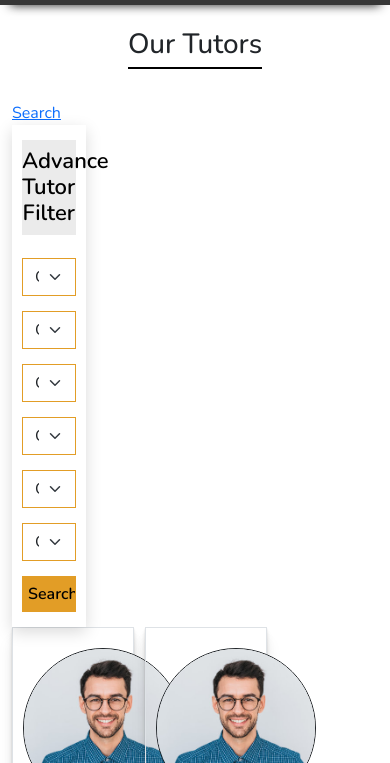
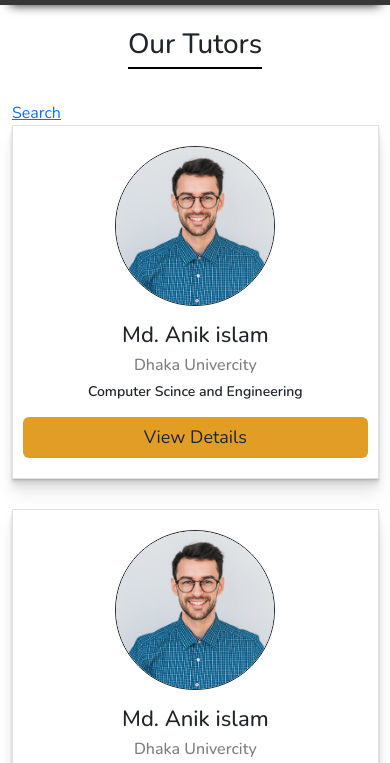
Before and after one commit to akashworks707/tutor-academy-fontend, a plain HTML site: page find-tutor.html in a window 390 px wide. Shown: the part 65-828 px from the top of the page. Drawn offline with nearby package versions, Linux system fonts and the light colour scheme.

Commit message:
Add files via upload

```diff
--- a/asset/css/style.css
+++ b/asset/css/style.css
@@ -378,7 +378,7 @@ background: #363636;
     column-gap: 11px;
     row-gap: 30px;
 }
-.tutor-list-section .teacher-list .col-4 img{
+.tutor-list-section .teacher-list img{
     max-width: 160px;
     border-radius: 50%;
     height: 160px;
@@ -386,42 +386,42 @@ background: #363636;
     transition: 0.4s;
     border: 1px solid;
 }
-.tutor-list-section .teacher-list .col-4{
+.tutor-list-section .teacher-list div{
     transition: 0.4s;
 }
-.tutor-list-section .teacher-list .col-4:hover{
+.tutor-list-section .teacher-list div:hover{
     border: 1px solid !important;
     border-color: var(--hover-color) !important;
 }
-.tutor-list-section .teacher-list .col-4:hover img{
+.tutor-list-section .teacher-list div:hover img{
     transform: scale(1.05);
     border-color: var(--hover-color);
 }
-.tutor-list-section .teacher-list .col-4{
+.tutor-list-section .teacher-list div{
     width: 32.333%;
     box-shadow: rgba(0, 0, 0, 0.07) 0px 1px 1px, rgba(0, 0, 0, 0.07) 0px 2px 2px, rgba(0, 0, 0, 0.07) 0px 4px 4px, rgba(0, 0, 0, 0.07) 0px 8px 8px, rgba(0, 0, 0, 0.07) 0px 16px 16px;
     padding: 20px 10px !important;
 }
-.tutor-list-section .teacher-list .col-4 h2{
+.tutor-list-section .teacher-list div h2{
         font-size: 22px;
 }
-.tutor-list-section .teacher-list .col-4 h3{
+.tutor-list-section .teacher-list div h3{
     font-size: 16px;
     line-height: 18px;
     color: #00000082;
 }
-.tutor-list-section .teacher-list .col-4 p{
+.tutor-list-section .teacher-list div p{
     font-size: 14px;
     line-height: 19px;
     font-weight: 600;
 }
-.tutor-list-section .teacher-list .col-4 a{
+.tutor-list-section .teacher-list div a{
     font-size: 18px;
     background: var(--hover-color);
     width: 100%;
     transition: 0.4s;
 }
-.tutor-list-section .teacher-list .col-4 a:hover{
+.tutor-list-section .teacher-list div a:hover{
     background: transparent;
     border: 1px solid;
     border-color: var(--hover-color);
@@ -597,6 +597,17 @@ background: #363636;
     .tutor-profile-section .form-row .left-col {
         width: 100%;
     }
+    .tutor-list-section .teacher-list div{
+        width: 46%;
+    }
+    .tutor-list-section #search-filter{
+        position: absolute;
+        left: -9999px;
+        width: 100%;
+    }
+    .tutor-list-section .show{
+        position: inherit !important;
+    }
   }
   @media only screen and (max-width: 520px) {
     .tutor-profile-section .tutor-details .parsonal h6,
@@ -617,4 +628,7 @@ background: #363636;
     .tutor-profile-section tbody, td, tfoot, th, thead, tr{
         font-size: 14px;
     }
+    .tutor-list-section .teacher-list div{
+        width: 97%;
+    }
   }
```
